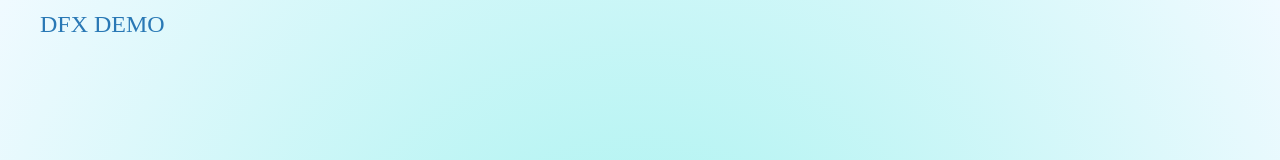
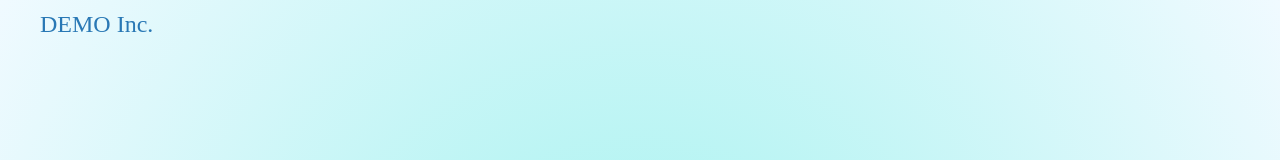
Before and after one commit to kafitz/demo-yieldfolio, a Next.js app: page / in a window 1280 px wide. Shown: the top 160 px of the page. Built offline with nearby package versions, Linux system fonts and the light colour scheme; a web font is replaced by a local one.

Commit message:
Update naming

```diff
--- a/components/globalAppBar.tsx
+++ b/components/globalAppBar.tsx
@@ -30,7 +30,7 @@ const GlobalAppBar = () => {
                     fontFamily: 'Plaster',
                 }}
             >
-                DFX DEMO
+                DEMO Inc.
             </Typography>
         </AppBar>
     );
```
Also changed, not shown: 1 other file (tests, documents, lock files or other folders).
